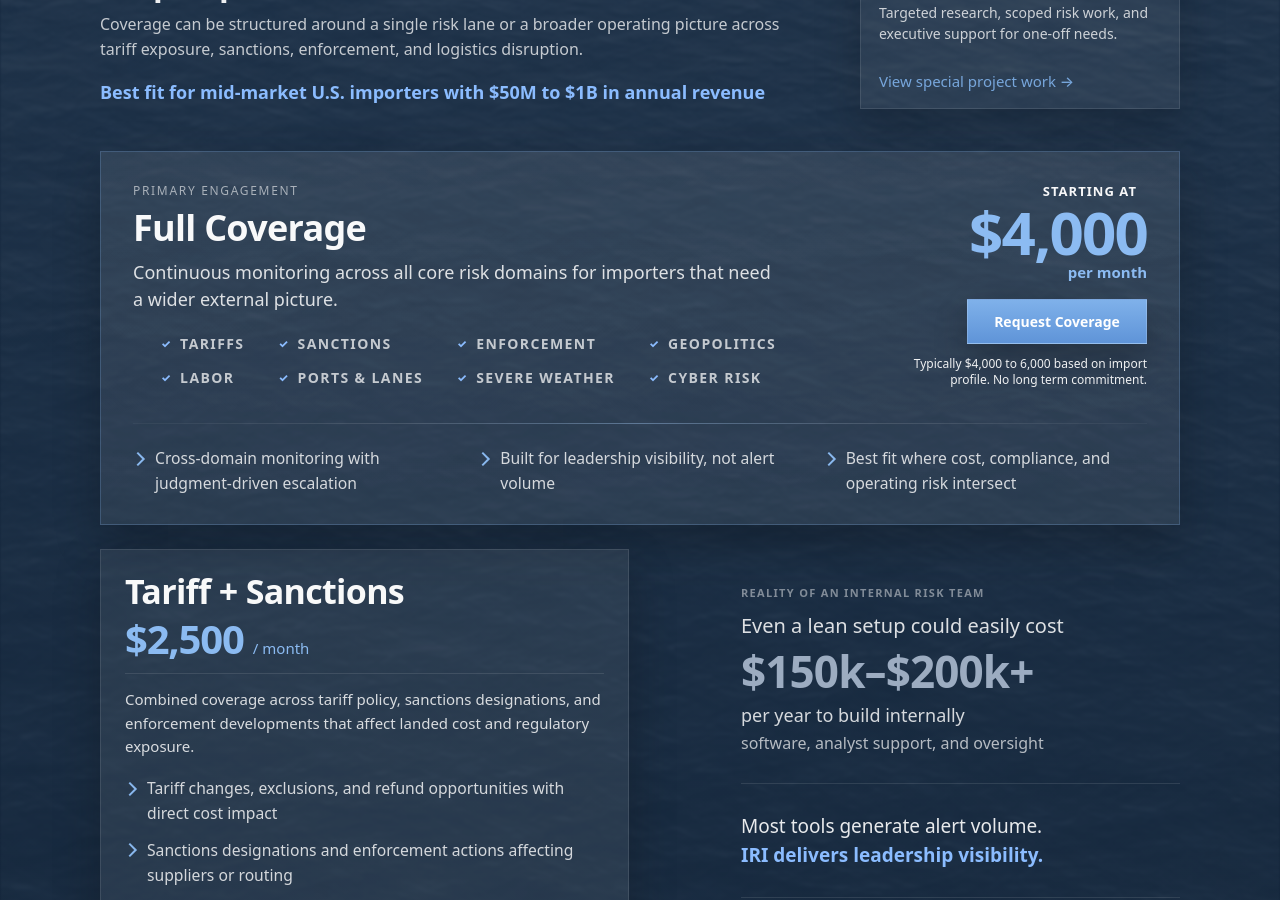
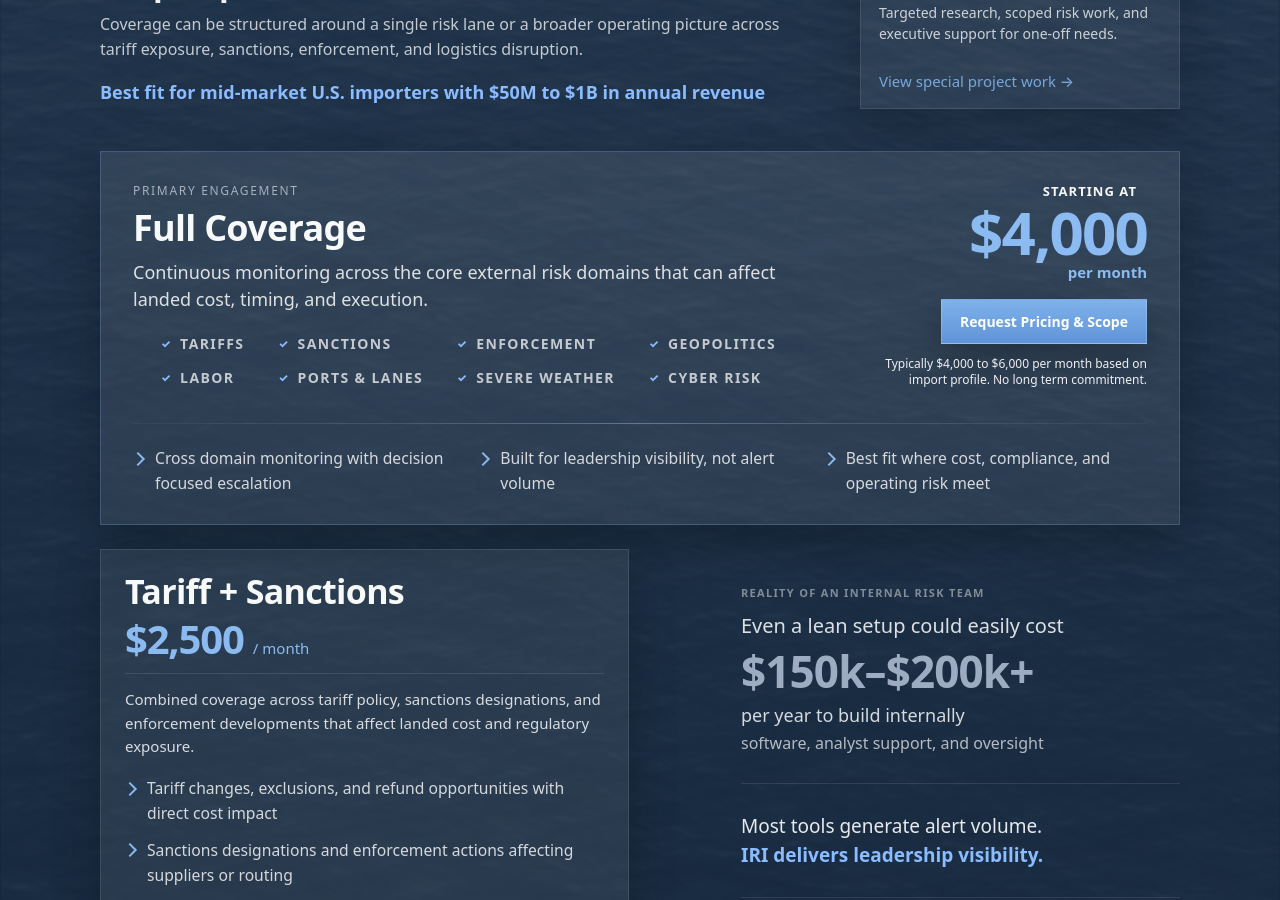
Before and after one commit to importrisk/import-risk-intelligence-site, a Jekyll site: the page built from pricing.html, in a window 1280 px wide and 900 px high, scrolled down 418 px. Built offline with Jekyll 4.4.1, drawn with Linux system fonts in a browser that asks for light colours.

Commit message:
Tighten featured pricing card copy

```diff
--- a/pricing.html
+++ b/pricing.html
@@ -52,7 +52,7 @@ description: Pricing and scope options for Import Risk Intelligence.
               <p class="pricing-kicker">Primary engagement</p>
               <h3 class="pricing-card-title pricing-card-title-featured">Full Coverage</h3>
               <p class="pricing-card-text pricing-card-text-featured">
-                Continuous monitoring across all core risk domains for importers that need a wider external picture.
+                Continuous monitoring across the core external risk domains that can affect landed cost, timing, and execution.
               </p>
 
               <div class="pricing-domain-columns" aria-label="Core risk domains">
@@ -73,19 +73,19 @@ description: Pricing and scope options for Import Risk Intelligence.
               <p class="pricing-card-term">per month</p>
 
               <div class="pricing-card-cta">
-                <a class="btn btn-primary pricing-card-cta-btn" href="./contact.html">Request Coverage</a>
+                <a class="btn btn-primary pricing-card-cta-btn" href="./contact.html">Request Pricing & Scope</a>
               </div>
 
-              <p class="pricing-card-term-sub">Typically $4,000 to 6,000 based on import profile. No long term commitment.</p>
+              <p class="pricing-card-term-sub">Typically $4,000 to $6,000 per month based on import profile. No long term commitment.</p>
             </div>
           </div>
 
           <div class="pricing-card-divider" aria-hidden="true"></div>
 
           <ul class="pricing-card-list pricing-card-list-featured">
-            <li>Cross-domain monitoring with judgment-driven escalation</li>
+            <li>Cross domain monitoring with decision focused escalation</li>
             <li>Built for leadership visibility, not alert volume</li>
-            <li>Best fit where cost, compliance, and operating risk intersect</li>
+            <li>Best fit where cost, compliance, and operating risk meet</li>
           </ul>
         </article>
       </section>
```
